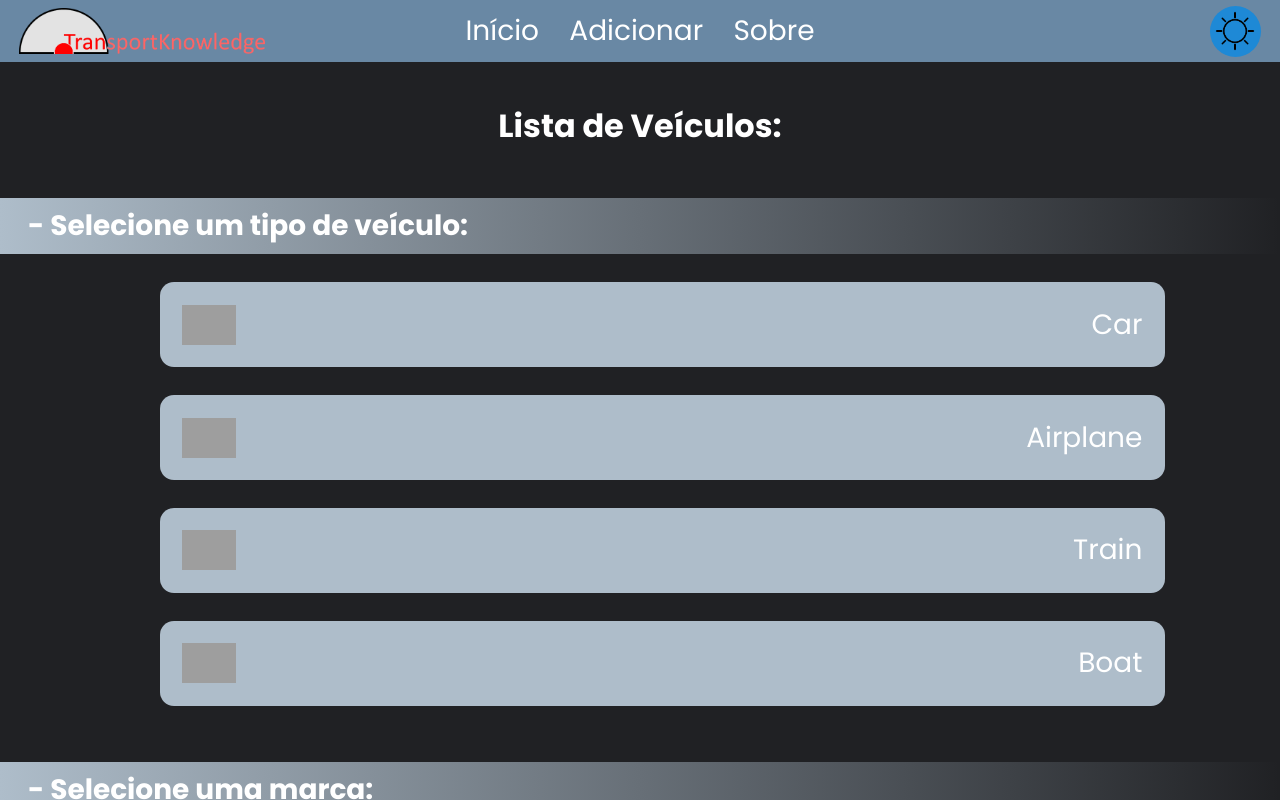
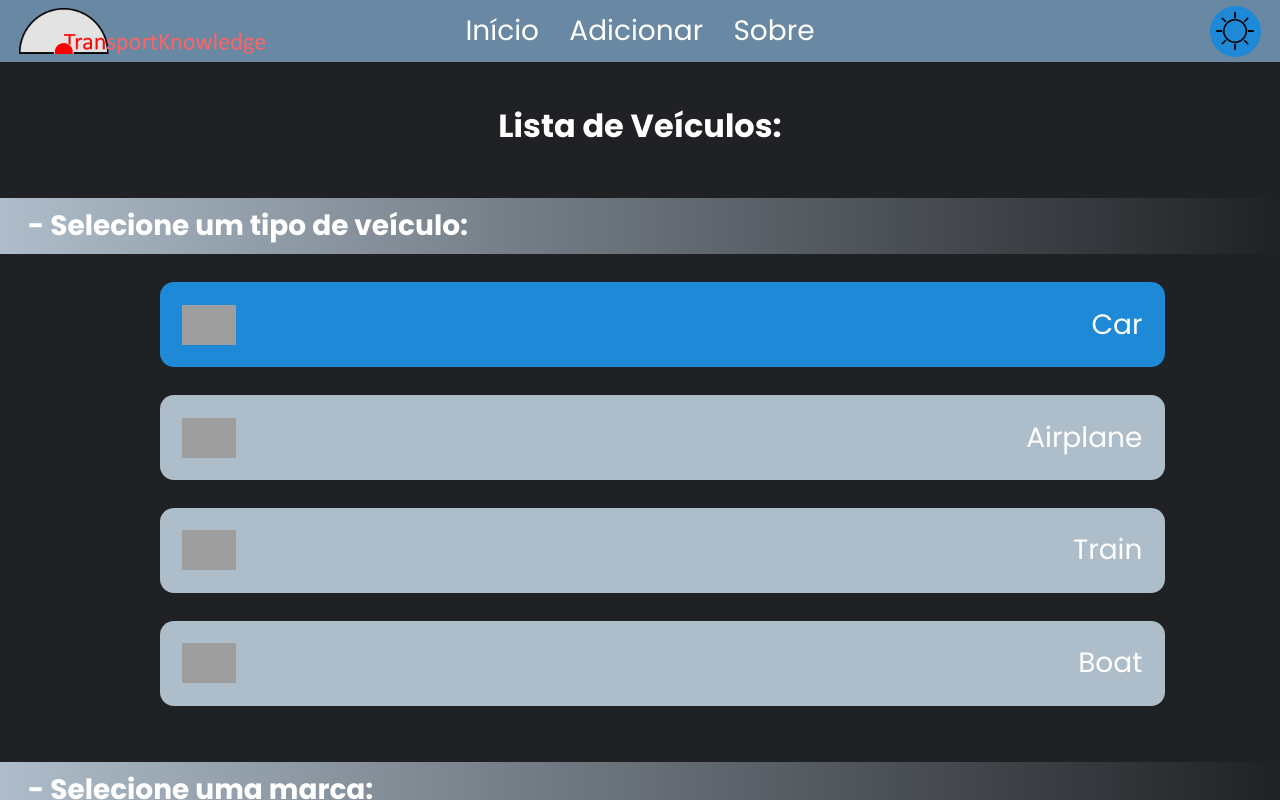
Before and after one commit to davi-takayama/cch-3-web-3, a React (Create React App) app: page / in a window 1280 px wide. Both pictures are taken after a click on the item "Car". Shown: the top 800 px of the page. Built offline with nearby package versions, Linux system fonts and the light colour scheme; data requests are answered from the project's data file; grey boxes are pictures that could not be loaded.

Commit message:
adição de selecão visual

```diff
--- a/src/views/home/home.tsx
+++ b/src/views/home/home.tsx
@@ -45,11 +45,13 @@ export default function Home() {
 
 			<ListaFormatos
 				setSelectedFormat={setSelectedFormat}
+				selectedFormat={selectedFormat}
 			/>
 
 			<ListaMarcas
+				setSelectedBrand={setSelectedBrand}
+				selectedBrand={selectedBrand}
 				brands={brandsFiltered}
-				setSelectedBrand={setSelectedBrand}
 			/>
 
 			<ListaModelos
--- a/src/views/home/lists/brands/brands.module.scss
+++ b/src/views/home/lists/brands/brands.module.scss
@@ -46,3 +46,7 @@
     transition: 0.2s;
     cursor: pointer;
 }
+
+.itemSelected {
+    background-color: $cor-botao;
+}
--- a/src/views/home/lists/brands/brands.tsx
+++ b/src/views/home/lists/brands/brands.tsx
@@ -6,11 +6,12 @@ import React from "react"
 
 interface Props {
 	setSelectedBrand: React.Dispatch<React.SetStateAction<IBrand | null>>,
+	selectedBrand: IBrand | null,
 	brands: IBrand[]
 }
 
 export default function ListaMarcas(props: Props) {
-	const { setSelectedBrand, brands } = props
+	const { setSelectedBrand, selectedBrand, brands } = props
 	const tema = useGetTema()
 
 	return (
@@ -29,7 +30,8 @@ export default function ListaMarcas(props: Props) {
 								key={brand.id}
 								className={classNames({
 									[styles.item]: true,
-									[styles.itemDark]: tema === "dark"
+									[styles.itemDark]: tema === "dark",
+									[styles.itemSelected]: brand.id === selectedBrand?.id
 								})}
 								onClick={() => setSelectedBrand(brand)}
 							>
--- a/src/views/home/lists/formats/formats.module.scss
+++ b/src/views/home/lists/formats/formats.module.scss
@@ -46,3 +46,7 @@
     transition: 0.2s;
     cursor: pointer;
 }
+
+.itemSelected {
+    background-color: $cor-botao;
+}
--- a/src/views/home/lists/formats/formats.tsx
+++ b/src/views/home/lists/formats/formats.tsx
@@ -7,13 +7,14 @@ import classNames from "classnames"
 
 interface Props {
 	setSelectedFormat: React.Dispatch<React.SetStateAction<IFormat | null>>
+	selectedFormat: IFormat | null
 }
 
 export default function ListaFormatos(props: Props) {
+	const [formatList, setFormatList] = React.useState<IFormat[]>([])
+	const { setSelectedFormat, selectedFormat } = props
+	const tema = useGetTema()
 	const api = axiosInstance
-	const [formatList, setFormatList] = React.useState<IFormat[]>([])
-	const { setSelectedFormat } = props
-	const tema = useGetTema()
 
 	async function getFormat() {
 		const response = await api.get("/formats")
@@ -41,7 +42,8 @@ export default function ListaFormatos(props: Props) {
 								key={format.id}
 								className={classNames({
 									[styles.item]: true,
-									[styles.itemDark]: tema === "dark"
+									[styles.itemDark]: tema === "dark",
+									[styles.itemSelected]: format.id === selectedFormat?.id
 								})}
 								onClick={() => setSelectedFormat(format)}
 							>
--- a/src/views/home/lists/vehicles/vehicles.module.scss
+++ b/src/views/home/lists/vehicles/vehicles.module.scss
@@ -53,7 +53,7 @@
         align-items: center;
         justify-content: space-between;
         background-color: $contra-fundo;
-        padding: 0.8em 0.4em;
+        padding: 0.8em 0.6em;
         border-radius: 0.5em;
         transition: 0.2s;
     }
--- a/src/views/home/lists/vehicles/vehicles.tsx
+++ b/src/views/home/lists/vehicles/vehicles.tsx
@@ -58,7 +58,7 @@ export default function ListaModelos(props: Props) {
 											Combustível
 										</th>
 										<th>
-											Câmbio
+											Transmissão
 										</th>
 										<th>
 											Potência
```
